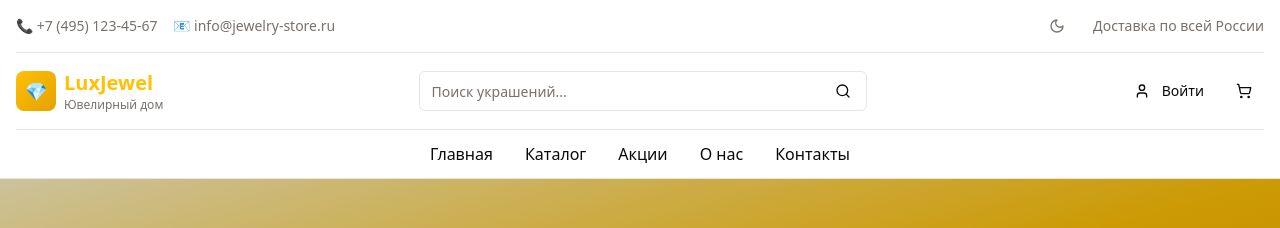
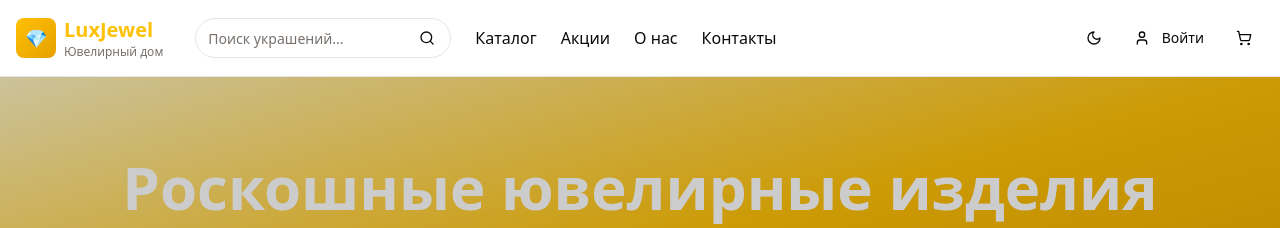
Before and after one commit to ulyanapilipuk/crafted-gem-gallery, a React (Vite) app: page / in a window 1280 px wide. Shown: the top 228 px of the page. Built offline with nearby package versions, Linux system fonts and the light colour scheme.

Commit message:
Fix: Implement UI and content changes
- Update prices to Belarusian rubles.
- Adjust search input styling and placement.
- Modify header content and navigation.
- Fix "Favorites" icon link.
- Correct the main page's first section.

```diff
--- a/src/components/Header.tsx
+++ b/src/components/Header.tsx
@@ -49,19 +49,7 @@ const Header = () => {
   return (
     <header className="bg-background border-b border-border sticky top-0 z-50 backdrop-blur-sm bg-background/80">
       <div className="container mx-auto px-4">
-        {/* Верхняя строка */}
-        <div className="flex items-center justify-between py-2 text-sm text-muted-foreground border-b border-border">
-          <div className="hidden md:flex items-center space-x-4">
-            <span>📞 +7 (495) 123-45-67</span>
-            <span>📧 info@jewelry-store.ru</span>
-          </div>
-          <div className="flex items-center space-x-4">
-            <Button variant="ghost" size="sm" onClick={toggleTheme}>
-              {isDark ? <Sun className="h-4 w-4" /> : <Moon className="h-4 w-4" />}
-            </Button>
-            <span>Доставка по всей России</span>
-          </div>
-        </div>
+        {/* Верхняя строка - убрана */}
 
         {/* Основной хедер */}
         <div className="flex items-center justify-between py-4">
@@ -76,9 +64,11 @@ const Header = () => {
             </div>
           </Link>
 
+          {/* Поиск и навигация в одной строке */}
+          <div className="flex items-center space-x-6 flex-1 max-w-4xl mx-8">
             {/* Поиск */}
-          <div className="hidden md:flex flex-1 max-w-md mx-8 relative">
-            <form onSubmit={handleSearchSubmit} className="w-full relative">
+            <div className="relative max-w-xs">
+              <form onSubmit={handleSearchSubmit} className="relative">
                 <Input
                   type="text"
                   placeholder="Поиск украшений..."
@@ -86,7 +76,7 @@ const Header = () => {
                   onChange={(e) => handleSearch(e.target.value)}
                   onFocus={() => setIsSearchFocused(true)}
                   onBlur={() => setTimeout(() => setIsSearchFocused(false), 200)}
-                className="pr-10"
+                  className="pr-10 rounded-full w-64"
                 />
                 <Button
                   type="submit"
@@ -115,7 +105,7 @@ const Header = () => {
                       />
                       <div>
                         <p className="font-medium">{product.name}</p>
-                      <p className="text-sm text-muted-foreground">{product.price.toLocaleString()} ₽</p>
+                        <p className="text-sm text-muted-foreground">{product.price.toLocaleString()} BYN</p>
                       </div>
                     </Link>
                   ))}
@@ -123,12 +113,56 @@ const Header = () => {
               )}
             </div>
 
+            {/* Навигация в одной строке */}
+            <nav className="hidden lg:flex items-center space-x-6">
+              <DropdownMenu>
+                <DropdownMenuTrigger className="hover:text-gold transition-colors">
+                  Каталог
+                </DropdownMenuTrigger>
+                <DropdownMenuContent className="bg-background border border-border">
+                  <DropdownMenuItem asChild>
+                    <Link to="/catalog?category=Кольца">Кольца</Link>
+                  </DropdownMenuItem>
+                  <DropdownMenuItem asChild>
+                    <Link to="/catalog?category=Серьги">Серьги</Link>
+                  </DropdownMenuItem>
+                  <DropdownMenuItem asChild>
+                    <Link to="/catalog?category=Колье и подвески">Колье и подвески</Link>
+                  </DropdownMenuItem>
+                  <DropdownMenuItem asChild>
+                    <Link to="/catalog?category=Браслеты">Браслеты</Link>
+                  </DropdownMenuItem>
+                  <DropdownMenuItem asChild>
+                    <Link to="/catalog?category=Свадебные украшения">Свадебные украшения</Link>
+                  </DropdownMenuItem>
+                  <DropdownMenuItem asChild>
+                    <Link to="/catalog">Все категории</Link>
+                  </DropdownMenuItem>
+                </DropdownMenuContent>
+              </DropdownMenu>
+              <Link to="/promotions" className="hover:text-gold transition-colors">
+                Акции
+              </Link>
+              <Link to="/about" className="hover:text-gold transition-colors">
+                О нас
+              </Link>
+              <Link to="/contacts" className="hover:text-gold transition-colors">
+                Контакты
+              </Link>
+            </nav>
+          </div>
+
           {/* Действия пользователя */}
           <div className="flex items-center space-x-2">
+            {/* Переключатель темы */}
+            <Button variant="ghost" size="sm" onClick={toggleTheme}>
+              {isDark ? <Sun className="h-4 w-4" /> : <Moon className="h-4 w-4" />}
+            </Button>
+
             {/* Избранное */}
             {user && (
               <Button variant="ghost" size="sm" asChild>
-                <Link to="/profile">
+                <Link to="/profile#favorites">
                   <Heart className="h-5 w-5" />
                 </Link>
               </Button>
@@ -176,14 +210,11 @@ const Header = () => {
             {/* Мобильное меню */}
             <DropdownMenu>
               <DropdownMenuTrigger asChild>
-                <Button variant="ghost" size="sm" className="md:hidden">
+                <Button variant="ghost" size="sm" className="lg:hidden">
                   <Menu className="h-5 w-5" />
                 </Button>
               </DropdownMenuTrigger>
               <DropdownMenuContent className="bg-background border border-border">
-                <DropdownMenuItem asChild>
-                  <Link to="/">Главная</Link>
-                </DropdownMenuItem>
                 <DropdownMenuItem asChild>
                   <Link to="/catalog">Каталог</Link>
                 </DropdownMenuItem>
@@ -193,51 +224,13 @@ const Header = () => {
                 <DropdownMenuItem asChild>
                   <Link to="/about">О нас</Link>
                 </DropdownMenuItem>
+                <DropdownMenuItem asChild>
+                  <Link to="/contacts">Контакты</Link>
+                </DropdownMenuItem>
               </DropdownMenuContent>
             </DropdownMenu>
           </div>
         </div>
-
-        {/* Навигация */}
-        <nav className="hidden md:flex items-center justify-center space-x-8 py-3 border-t border-border">
-          <Link to="/" className="hover:text-gold transition-colors">
-            Главная
-          </Link>
-          <DropdownMenu>
-            <DropdownMenuTrigger className="hover:text-gold transition-colors">
-              Каталог
-            </DropdownMenuTrigger>
-            <DropdownMenuContent className="bg-background border border-border">
-              <DropdownMenuItem asChild>
-                <Link to="/catalog?category=Кольца">Кольца</Link>
-              </DropdownMenuItem>
-              <DropdownMenuItem asChild>
-                <Link to="/catalog?category=Серьги">Серьги</Link>
-              </DropdownMenuItem>
-              <DropdownMenuItem asChild>
-                <Link to="/catalog?category=Колье и подвески">Колье и подвески</Link>
-              </DropdownMenuItem>
-              <DropdownMenuItem asChild>
-                <Link to="/catalog?category=Браслеты">Браслеты</Link>
-              </DropdownMenuItem>
-              <DropdownMenuItem asChild>
-                <Link to="/catalog?category=Свадебные украшения">Свадебные украшения</Link>
-              </DropdownMenuItem>
-              <DropdownMenuItem asChild>
-                <Link to="/catalog">Все категории</Link>
-              </DropdownMenuItem>
-            </DropdownMenuContent>
-          </DropdownMenu>
-          <Link to="/promotions" className="hover:text-gold transition-colors">
-            Акции
-          </Link>
-          <Link to="/about" className="hover:text-gold transition-colors">
-            О нас
-          </Link>
-          <Link to="/contacts" className="hover:text-gold transition-colors">
-            Контакты
-          </Link>
-        </nav>
       </div>
     </header>
   );
--- a/src/data/products.ts
+++ b/src/data/products.ts
@@ -40,8 +40,8 @@ export const products: Product[] = [
   {
     id: '1',
     name: 'Кольцо с бриллиантом "Сияние"',
-    price: 125000,
-    originalPrice: 150000,
+    price: 3750,
+    originalPrice: 4500,
     image: 'https://images.unsplash.com/photo-1605100804763-247f67b3557e?w=400',
     category: 'Кольца',
     description: 'Элегантное кольцо из белого золота 750 пробы с центральным бриллиантом весом 0.5 карата. Классический дизайн подчеркивает красоту камня.',
@@ -55,7 +55,7 @@ export const products: Product[] = [
   {
     id: '2',
     name: 'Серьги с изумрудами "Весна"',
-    price: 89000,
+    price: 2670,
     image: 'https://images.unsplash.com/photo-1535632066927-ab7c9ab60908?w=400',
     category: 'Серьги',
     description: 'Изысканные серьги из желтого золота с натуральными изумрудами и бриллиантами. Идеальное украшение для особого случая.',
@@ -68,7 +68,7 @@ export const products: Product[] = [
   {
     id: '3',
     name: 'Колье "Лунная дорожка"',
-    price: 67000,
+    price: 2010,
     image: 'https://images.unsplash.com/photo-1515562141207-7a88fb7ce338?w=400',
     category: 'Колье и подвески',
     description: 'Нежное колье из белого золота с россыпью бриллиантов, создающих эффект лунной дорожки на воде.',
@@ -80,8 +80,8 @@ export const products: Product[] = [
   {
     id: '4',
     name: 'Браслет "Infinity"',
-    price: 45000,
-    originalPrice: 55000,
+    price: 1350,
+    originalPrice: 1650,
     image: 'https://images.unsplash.com/photo-1611955167811-4711904bb9f8?w=400',
     category: 'Браслеты',
     description: 'Стильный браслет с символом бесконечности, украшенный мелкими бриллиантами. Символ вечной любви.',
@@ -95,7 +95,7 @@ export const products: Product[] = [
   {
     id: '5',
     name: 'Обручальные кольца "Союз"',
-    price: 78000,
+    price: 2340,
     image: 'https://images.unsplash.com/photo-1594736797933-d0c6e6c3c543?w=400',
     category: 'Свадебные украшения',
     description: 'Классические обручальные кольца из желтого золота с матовой отделкой. Комплект из двух колец.',
@@ -107,7 +107,7 @@ export const products: Product[] = [
   {
     id: '6',
     name: 'Часы "Elegance"',
-    price: 156000,
+    price: 4680,
     image: 'https://images.unsplash.com/photo-1547996160-81dfa63595aa?w=400',
     category: 'Часы',
     description: 'Роскошные женские часы с корпусом из белого золота и браслетом, украшенным бриллиантами.',
@@ -119,7 +119,7 @@ export const products: Product[] = [
   {
     id: '7',
     name: 'Брошь "Бабочка"',
-    price: 34000,
+    price: 1020,
     image: 'https://images.unsplash.com/photo-1588444837495-c6dd99c4e4cb?w=400',
     category: 'Броши',
     description: 'Очаровательная брошь в виде бабочки из серебра с эмалью и цветными камнями.',
@@ -132,7 +132,7 @@ export const products: Product[] = [
   {
     id: '8',
     name: 'Детские серьги "Звездочки"',
-    price: 12000,
+    price: 360,
     image: 'https://images.unsplash.com/photo-1599643478518-a784e5dc4c8f?w=400',
     category: 'Детские украшения',
     description: 'Милые детские серьги в форме звездочек из медицинского золота с безопасной застежкой.',
@@ -144,7 +144,7 @@ export const products: Product[] = [
   {
     id: '9',
     name: 'Кольцо с сапфиром "Королевское"',
-    price: 198000,
+    price: 5940,
     image: 'https://images.unsplash.com/photo-1506630448388-4e683c67ddb0?w=400',
     category: 'Кольца',
     description: 'Роскошное кольцо с центральным сапфиром в окружении бриллиантов. Настоящее произведение ювелирного искусства.',
@@ -157,8 +157,8 @@ export const products: Product[] = [
   {
     id: '10',
     name: 'Серьги-капли "Росинка"',
-    price: 52000,
-    originalPrice: 65000,
+    price: 1560,
+    originalPrice: 1950,
     image: 'https://images.unsplash.com/photo-1515562141207-7a88fb7ce338?w=400',
     category: 'Серьги',
     description: 'Изящные серьги-капли из белого золота с голубыми топазами и россыпью бриллиантов.',
--- a/src/pages/Index.tsx
+++ b/src/pages/Index.tsx
@@ -123,7 +123,7 @@ const Index = () => {
               </div>
               <h3 className="text-xl font-semibold mb-2">Быстрая доставка</h3>
               <p className="text-muted-foreground">
-                Доставка по всей России в течение 1-3 дней
+                Доставка по всей Беларуси в течение 1-3 дней
               </p>
             </div>
 
--- a/src/pages/ProductDetail.tsx
+++ b/src/pages/ProductDetail.tsx
@@ -165,11 +165,11 @@ const ProductDetail = () => {
             {/* Цена */}
             <div className="flex items-center space-x-3">
               <span className="text-3xl font-bold text-gold">
-                {product.price.toLocaleString()} ₽
+                {product.price.toLocaleString()} BYN
               </span>
               {product.originalPrice && (
                 <span className="text-xl text-muted-foreground line-through">
-                  {product.originalPrice.toLocaleString()} ₽
+                  {product.originalPrice.toLocaleString()} BYN
                 </span>
               )}
             </div>
@@ -237,7 +237,7 @@ const ProductDetail = () => {
                 <Truck className="h-6 w-6 text-gold" />
                 <div>
                   <p className="text-sm font-medium">Быстрая доставка</p>
-                  <p className="text-xs text-muted-foreground">1-3 дня по России</p>
+                  <p className="text-xs text-muted-foreground">1-3 дня по Беларуси</p>
                 </div>
               </div>
 
```
Lines whose indentation alone changed are shown as unchanged.
